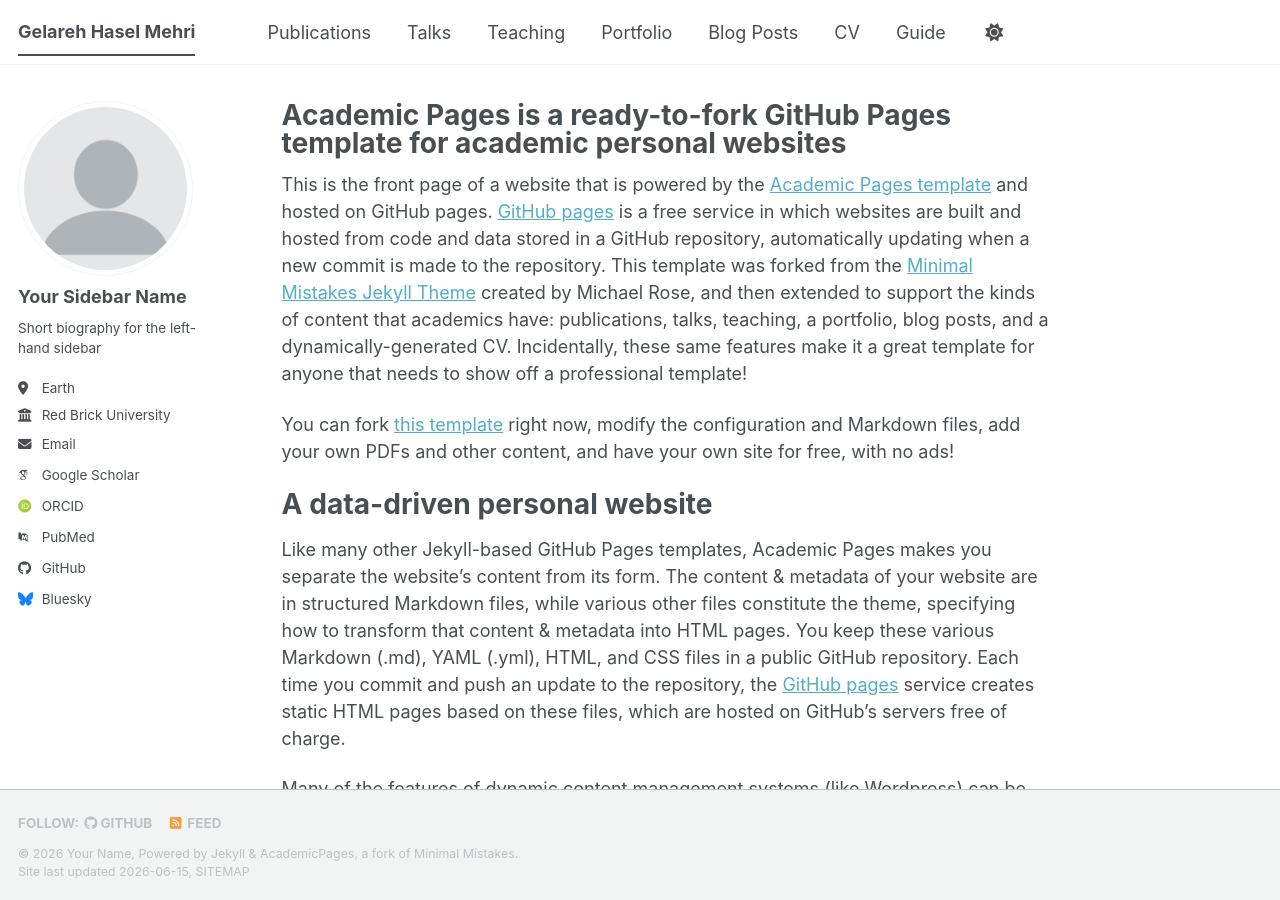
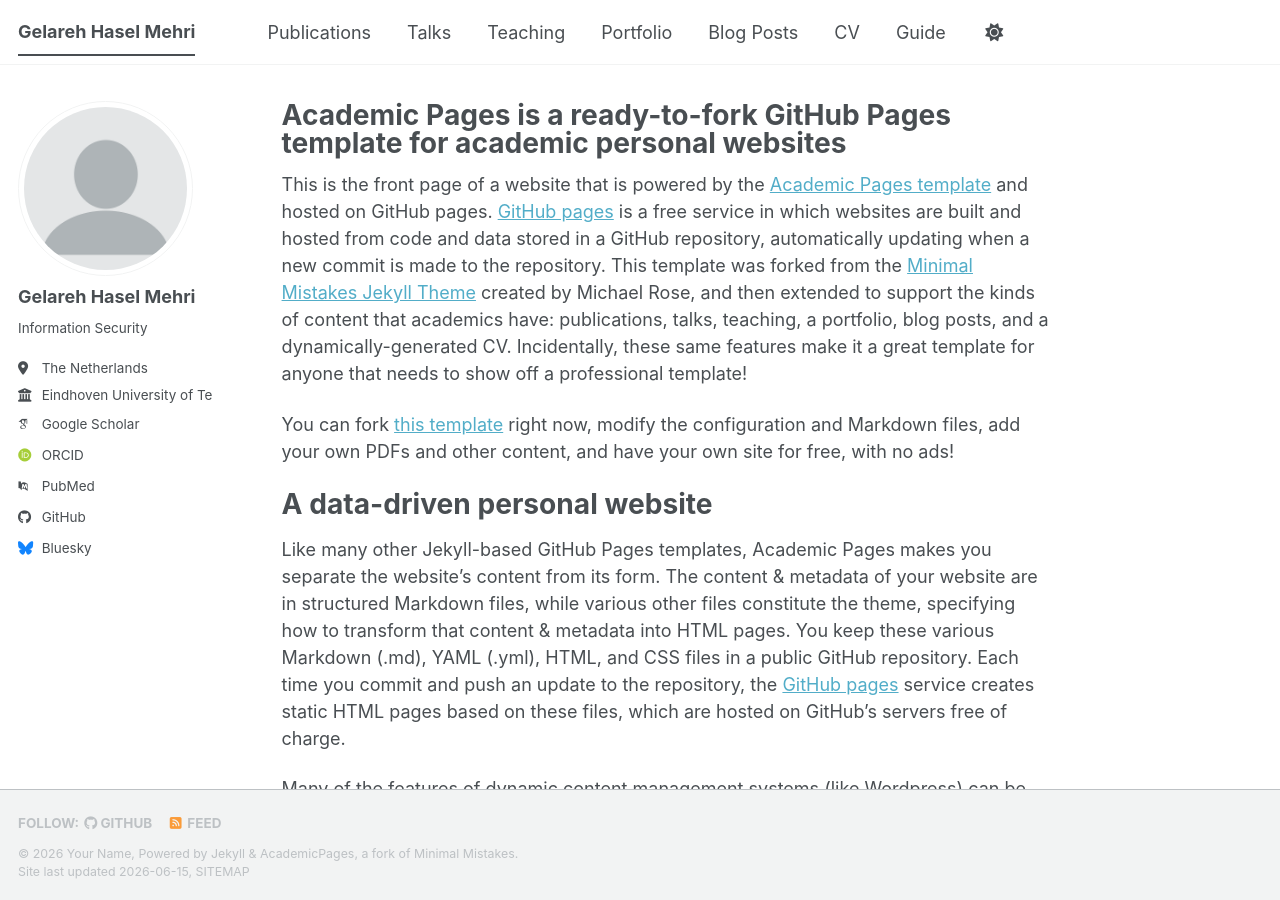
Before and after one commit to gelarehhaselmehri/gelarehhaselmehri.github.io, a Jekyll site: the page built from _pages/about.md, in a window 1280 px wide and 900 px high. Built offline with Jekyll 4.4.1, drawn with Linux system fonts in a browser that asks for light colours; some web fonts are replaced; a script bundle is joined from its source files by our own code; library files that are not in the unit come from our copies.

Commit message:
Update author profile information in _config.yml

```diff
--- a/_config.yml
+++ b/_config.yml
@@ -24,21 +24,21 @@ repository               : "academicpages/academicpages.github.io"
 author:
   # Biographic information
   avatar           : "profile.png"
-  name             : "Your Sidebar Name"
+  name             : "Gelareh Hasel Mehri"
   pronouns         : # example: "she/her"
-  bio              : "Short biography for the left-hand sidebar"
-  location         : "Earth"
-  employer         : "Red Brick University"
+  bio              : "Information Security"
+  location         : "The Netherlands"
+  employer         : "Eindhoven University of Technology (TU/e)"
   uri              : # URL
-  email            : "none@example.org"
+  email            : # "none@example.org"
 
   # Academic websites
   academia         : # URL
   arxiv            : # URL - Update with the correct link to your profile
-  googlescholar    : "https://scholar.google.com/citations?user=PS_CX0AAAAAJ"
+  googlescholar    : "https://scholar.google.com/citations?hl=en&user=q4MwGPYAAAAJ"
   inspire-hep      : # URL
   impactstory      : # URL
-  orcid            : "https://orcid.org/yourorcidurl"
+  orcid            : "https://orcid.org/0009-0007-9163-1279"
   semantic         : # URL
   ssrn             : # URL
   pubmed           : "https://www.ncbi.nlm.nih.gov/pubmed/?term=john+snow"
```
